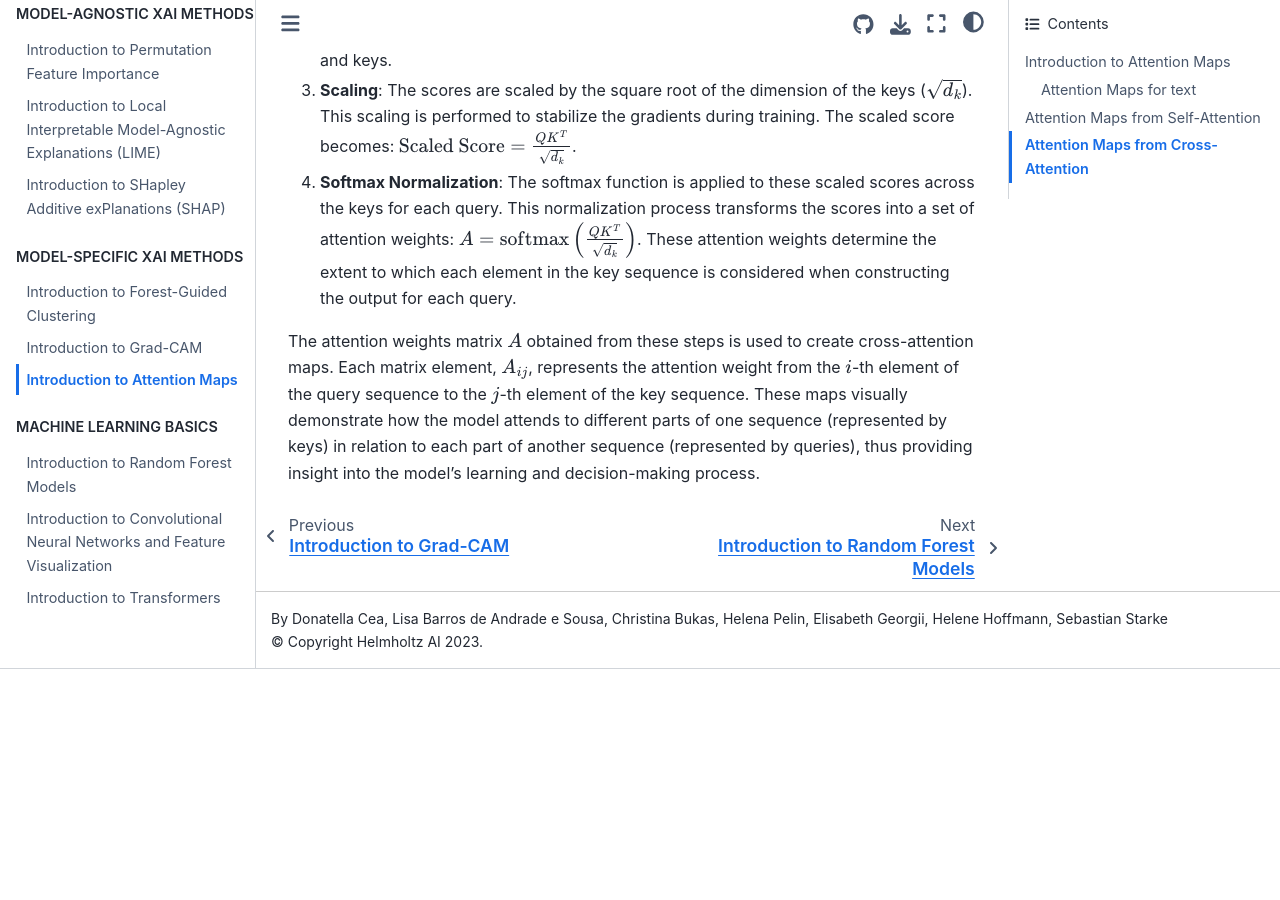
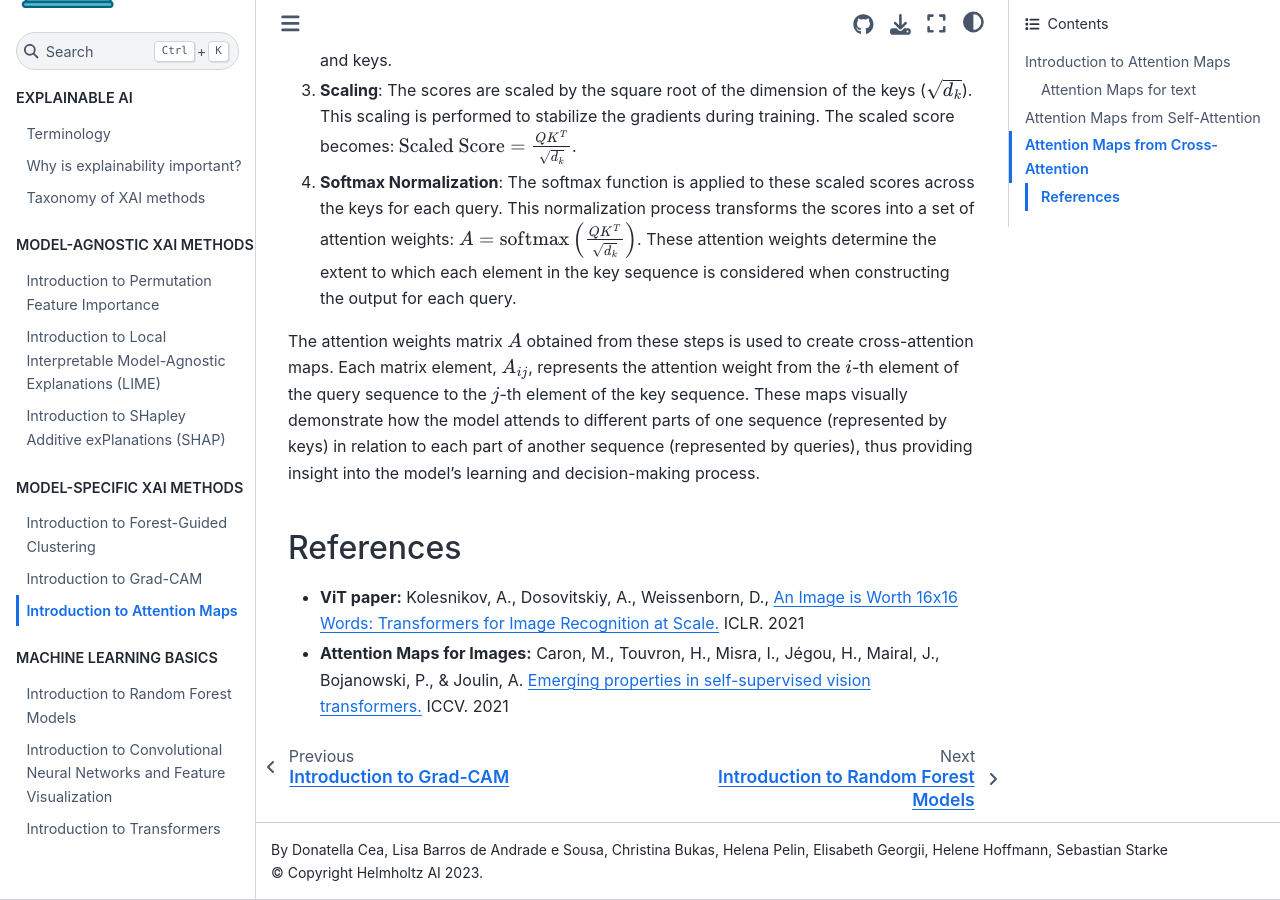
Before and after one commit to HelmholtzAI-Consultants-Munich/XAI-Tutorials, a Sphinx documentation site: the page built from docs/source/_model_specific_xai/am.rst, in a window 1280 px wide and 900 px high, scrolled down 2630 px. Built offline with Sphinx 7.4.7 and the Sphinx Book theme 1.1.4, drawn with Linux system fonts in a browser that asks for light colours; before the commit the page ends 3299 px from its top, so only the background shows below that.

Commit message:
add content for attention maps

```diff
--- a/docs/source/_model_specific_xai/am.rst
+++ b/docs/source/_model_specific_xai/am.rst
@@ -66,3 +66,9 @@
 The attention weights matrix :math:`A` obtained from these steps is used to create cross-attention maps.
 Each matrix element, :math:`A_{ij}`, represents the attention weight from the :math:`i`-th element of the query sequence to the :math:`j`-th element of the key sequence.
 These maps visually demonstrate how the model attends to different parts of one sequence (represented by keys) in relation to each part of another sequence (represented by queries), thus providing insight into the model's learning and decision-making process.
+
+
+References
+------------
+- **ViT paper:** Kolesnikov, A., Dosovitskiy, A., Weissenborn, D., `An Image is Worth 16x16 Words: Transformers for Image Recognition at Scale. <https://openreview.net/forum?id=YicbFdNTTy>`_ ICLR. 2021
+- **Attention Maps for Images:** Caron, M., Touvron, H., Misra, I., Jégou, H., Mairal, J., Bojanowski, P., & Joulin, A. `Emerging properties in self-supervised vision transformers. <https://openaccess.thecvf.com/content/ICCV2021/html/Caron_Emerging_Properties_in_Self-Supervised_Vision_Transformers_ICCV_2021_paper>`_ ICCV. 2021
```
